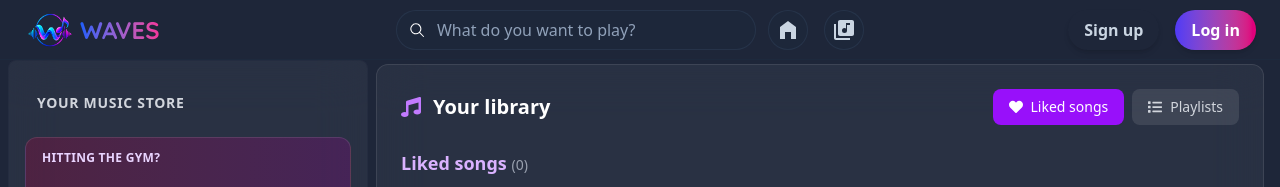
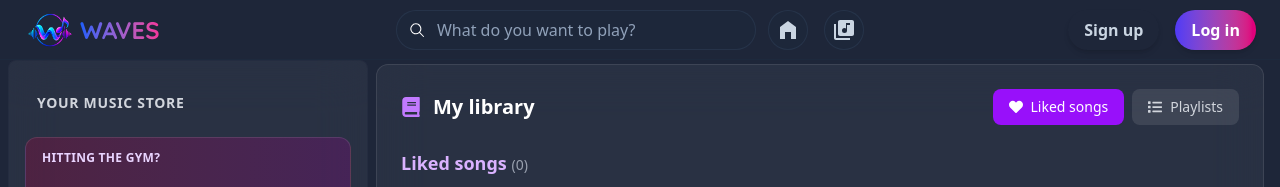
Before and after one commit to shashinirathnayake2111-afk/Waves-Premium_Music_Website, a Next.js app: page /library in a window 1280 px wide. Shown: the top 187 px of the page. Built offline with nearby package versions, Linux system fonts and the light colour scheme.

Commit message:
Change react icon

```diff
--- a/src/app/library/page.tsx
+++ b/src/app/library/page.tsx
@@ -3,7 +3,7 @@
 import { Suspense, useEffect, useState } from 'react';
 import Link from 'next/link';
 import { useSearchParams } from 'next/navigation';
-import { FaArrowLeft, FaHeart, FaList, FaMusic, FaPause, FaPlay, FaPlus, FaTimes } from 'react-icons/fa';
+import { FaArrowLeft, FaHeart, FaList, FaBook, FaPause, FaPlay, FaPlus, FaTimes } from 'react-icons/fa';
 import { useModal } from '@/src/context/ModalContext';
 import { useMusic, Song } from '@/src/context/MusicContext';
 import {
@@ -178,7 +178,7 @@ function LibraryContent() {
                         </div>
 
                         {songs.length === 0 ? (
-                            <EmptyState icon={<FaMusic />} title="No songs here yet"
+                            <EmptyState icon={<FaBook />} title="No songs here yet"
                                 hint="Tap the heart on any song and pick this playlist to add it." />
                         ) : renderSongList(selectedName, songs)}
                     </>
@@ -187,12 +187,11 @@ function LibraryContent() {
         );
     }
 
-    /* ---------- Main library view ---------- */
     return (
         <div className="flex-1 bg-white/5 backdrop-blur-xl border border-white/10 rounded-xl p-4 sm:p-6 m-4 text-white mt-16">
             <div className="flex flex-wrap items-center justify-between gap-4 mb-6">
                 <h2 className="text-xl font-bold flex items-center gap-3">
-                    <FaMusic className="text-purple-400" /> Your library
+                    <FaBook className="text-purple-400" /> My library
                 </h2>
 
                 <nav className="flex gap-2" aria-label="Library sections">
@@ -250,7 +249,7 @@ function LibraryContent() {
                                             {playlist.songs[0] ? (
                                                 <img src={playlist.songs[0].cover} alt="" className="w-full h-full object-cover" />
                                             ) : (
-                                                <FaMusic className="text-3xl text-white/60" />
+                                                <FaBook className="text-3xl text-white/60" />
                                             )}
                                         </div>
                                         <h4 className="font-semibold text-white truncate">{playlist.name}</h4>
```
